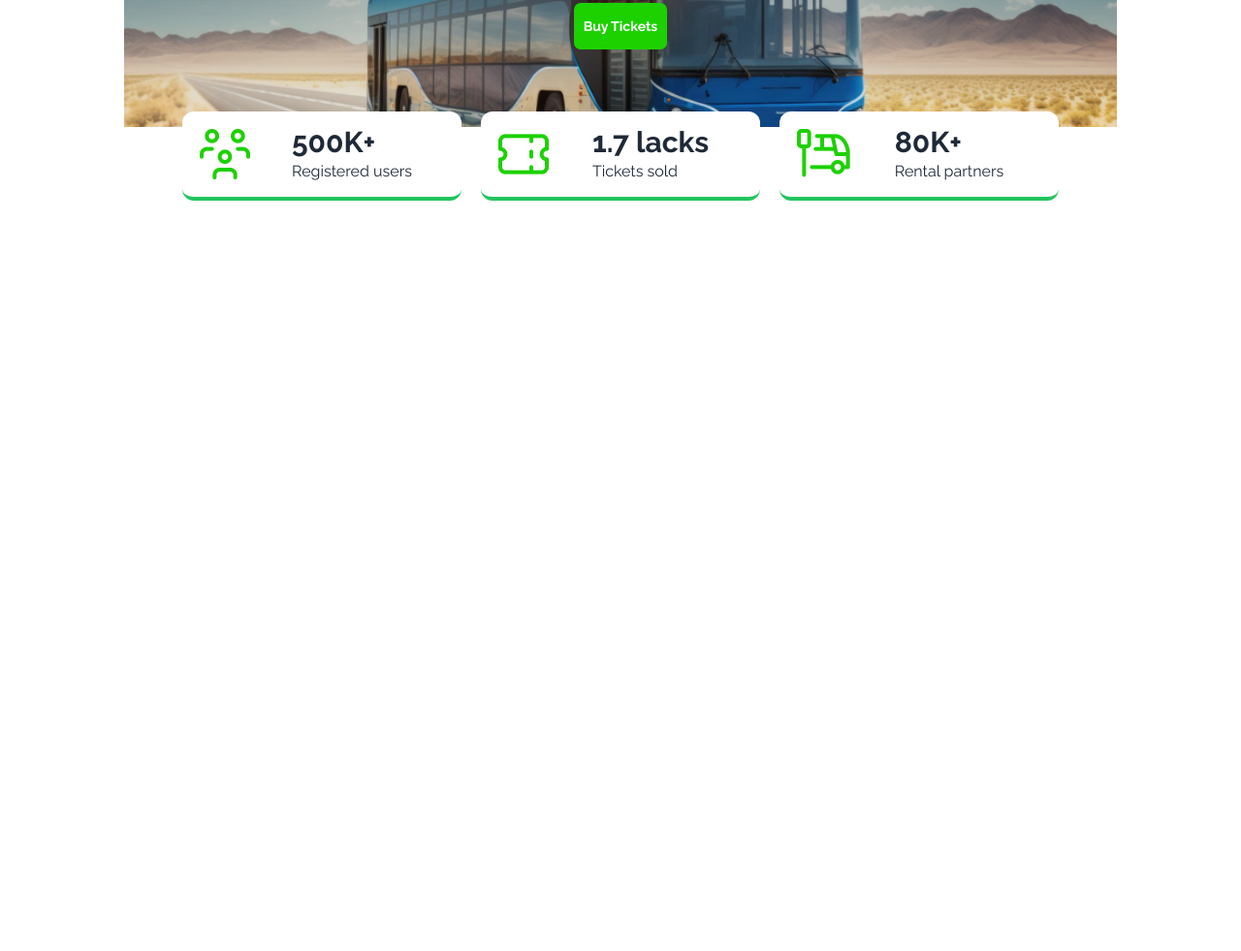
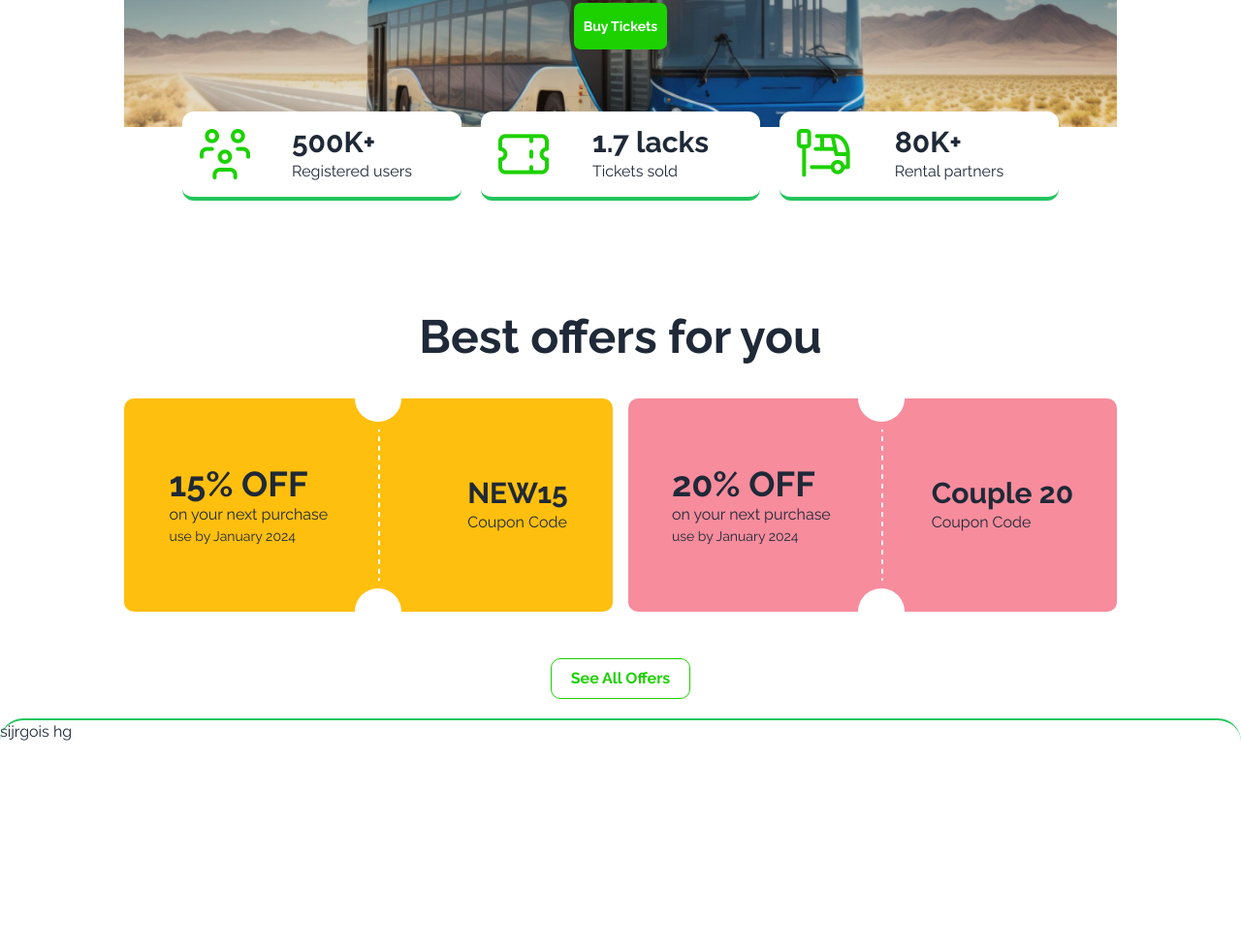
Before and after one commit to nur-cnits/Bus-Ticket, a plain HTML site: page index.html in a window 1280 px wide. Shown: the part 393-1374 px from the top of the page at 97% size. Before the commit the page ends 800 px from the top, so only its background shows below. Drawn offline with nearby package versions, Linux system fonts and the light colour scheme.

Commit message:
cupon card added

```diff
--- a/index.html
+++ b/index.html
@@ -57,6 +57,8 @@
         </div>
 
 
+        <!--  -->
+
         <div class="hero_section grid place-items-center relative ">
             <div class=" place-items-center">
                 <h1
@@ -71,7 +73,8 @@
                     Tickets</button>
             </div>
 
-            <div class="hero_cards flex justify-center gap-5 pb-5 flex-col md:flex-row  absolute -bottom-80 md:-bottom-24  ">
+            <div
+                class="hero_cards flex justify-center gap-5 pb-5 flex-col md:flex-row  absolute -bottom-80 md:-bottom-24  ">
                 <div class="flex bg-white p-3 rounded-xl border-b-4 border-green-500  w-72 md:w-52 lg:w-72 xl:w-72">
                     <div><img src="./images/people.png" alt=""></div>
                     <div class=" w-3/4 grid place-content-center ">
@@ -114,10 +117,75 @@
 
         </div>
 
+        <!-- Best Offer section -->
+
+        <section class="  mt-96 md:mt-48">
+            <h1 class="text-3xl text-center font-bold md:text-5xl">Best offers for you</h1>
+
+            <div class="cuppon mt-10 lg:flex lg:justify-between  lg:gap-4">
+                <div class="new_15 flex items-center px-5 justify-center  md:gap-7 mb-5 lg:w-1/2 lg:mb-0">
+                    <div class="">
+                        <h1 class="text-4xl font-bold">15% OFF</h1>
+                        <p class="text-base">on your next purchase</p>
+                        <p class="text-sm">use by January 2024</p>
+                    </div>
+                    <div class="md:mr-10 mr-10 sm:mr-10"><img src="./images/cupon-devider.png" alt=""></div>
+                    <div>
+                        <h1 class="text-3xl font-bold">NEW15</h1>
+                        <p class="text-base">Coupon Code </p>
+                    </div>
+                </div>
+                <div class="couple_20 flex items-center justify-center px-5 mt-5 md:gap-7 lg:w-1/2 lg:mt-0 ">
+                    <div>
+                        <h1 class="text-4xl font-bold">20% OFF</h1>
+                        <p class="text-base">on your next purchase</p>
+                        <p class="text-sm">use by January 2024</p>
+                    </div>
+                    <div><img src="./images/cupon-devider.png" alt=""></div>
+                    <div>
+                        <h1 class="text-3xl font-bold">Couple 20</h1>
+                        <p class="text-base">Coupon Code </p>
+                    </div>
+                </div>
+            </div>
+
+            <div class="flex justify-center items-center">
+                <button class="cupon_button p-2 font-bold mt-12 w-36">See All Offers</button>
+            </div>
 
 
 
-        <script src="./main.js "></script>
+
+        </section>
+
+    </div>
+
+
+
+    <!-- ticket Section  -->
+
+
+    <section class="ticket border-t-2 border-green-500 rounded-3xl h-60">
+
+
+
+
+
+
+sijrgois hg
+
+
+
+
+
+
+
+
+
+    </section>
+
+
+    <script src="./main.js "></script>
 </body>
 
 </html>
--- a/style.css
+++ b/style.css
@@ -27,3 +27,23 @@ body{
 
 
 }
+
+.new_15{
+    background-color: #FFBF0F;
+    border-radius: 10px;
+
+}
+
+.couple_20{
+    background-color: #F78C9C;
+    border-radius: 10px;
+
+
+
+}
+
+.cupon_button{
+    border: 1px solid #1DD100;
+    border-radius: 10px;
+    color: #1DD100;
+}
```
